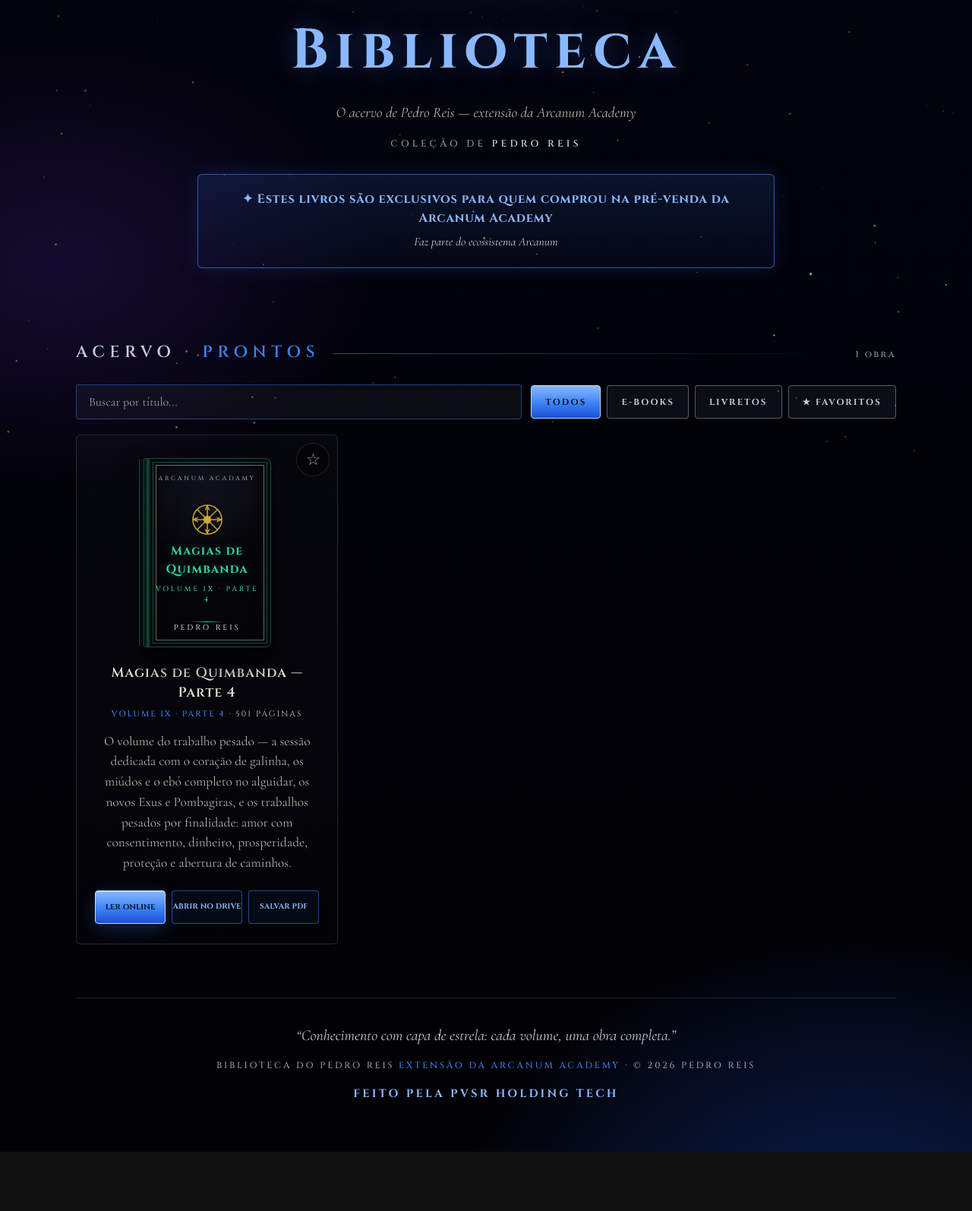
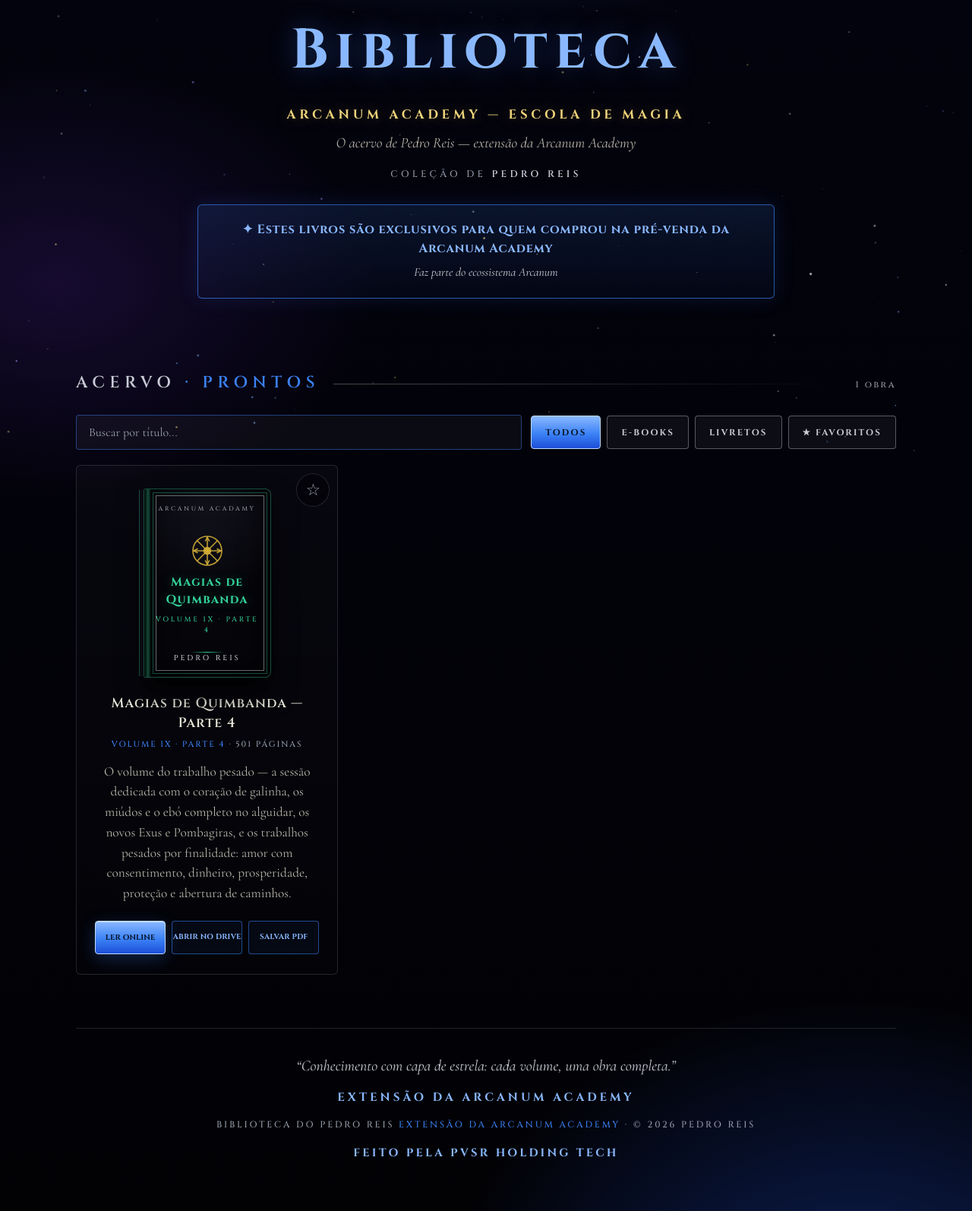
Before and after one commit to peokcnfhuj/biblioteca-pedro-reis, a plain HTML site: page index.html in a window 1280 px wide. Shown: the part 199-1793 px from the top of the page at 76% size. Before the commit the page ends 1715 px from the top, so only its background shows below. Drawn offline with nearby package versions, Linux system fonts and the light colour scheme.

Commit message:
Atualizar index.html — Arcanum Academy

```diff
--- a/index.html
+++ b/index.html
@@ -118,6 +118,16 @@
         font-style: italic;
         color: var(--ink-soft);
       }
+      .academy-name {
+        margin: 14px auto 0;
+        font-family: "Cinzel", serif;
+        font-size: 1.05rem;
+        font-weight: 700;
+        letter-spacing: 0.28em;
+        text-transform: uppercase;
+        color: var(--gold-bright);
+        text-shadow: 0 0 18px rgba(212, 175, 55, 0.35);
+      }
       .author-line {
         margin-top: 16px;
         font-family: "Cinzel", serif;
@@ -777,6 +787,15 @@
         text-transform: uppercase;
         color: var(--silver-dim);
         margin: 0;
+      }
+      footer .extension {
+        font-family: "Cinzel", serif;
+        font-size: 0.95rem;
+        font-weight: 700;
+        letter-spacing: 0.26em;
+        text-transform: uppercase;
+        color: var(--accent-bright);
+        margin: 0 0 14px;
       }
       footer .legal .accent { color: var(--accent); }
       footer .made-by {
@@ -964,6 +983,7 @@
         </p>
         <div class="rule" aria-hidden="true"><span class="diamond"></span></div>
         <h1 class="title">Biblioteca</h1>
+        <p class="academy-name">Arcanum Academy — Escola de Magia</p>
         <p class="subtitle">O acervo de Pedro Reis — extensão da Arcanum Academy</p>
         <p class="author-line">Coleção de <b>Pedro Reis</b></p>
         <div class="exclusive-banner" role="note">
@@ -1055,6 +1075,7 @@
 
       <footer>
         <p class="phrase">“Conhecimento com capa de estrela: cada volume, uma obra completa.”</p>
+        <p class="extension">Extensão da Arcanum Academy</p>
         <p class="legal">Biblioteca do Pedro Reis <span class="accent">extensão da Arcanum Academy</span> · © 2026 Pedro Reis</p>
         <p class="made-by">Feito pela PVSR HOLDING TECH</p>
       </footer>
```
